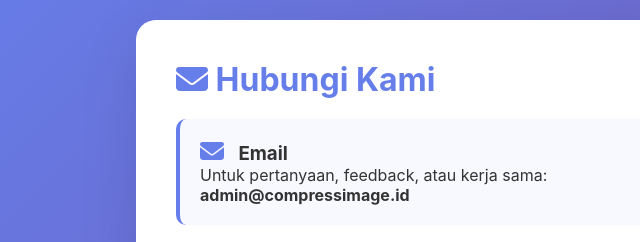
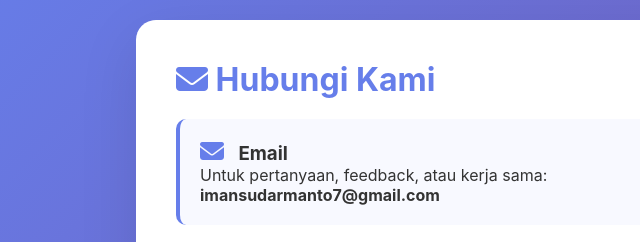
Before and after one commit to tukangnomer01-lab/image-compressor, a plain HTML site: page contact.html in a window 1280 px wide. Shown: the top 242 px of the page, 104-744 px from the left. Drawn offline with Linux system fonts and the light colour scheme.

Commit message:
Update contact.html

```diff
--- a/contact.html
+++ b/contact.html
@@ -54,7 +54,7 @@
         <div class="contact-method">
             <h3><i class="fas fa-envelope"></i> Email</h3>
             <p>Untuk pertanyaan, feedback, atau kerja sama:</p>
-            <p><strong>admin@compressimage.id</strong></p>
+            <p><strong>imansudarmanto7@gmail.com</strong></p>
         </div>
 
         <div class="contact-method">
```
